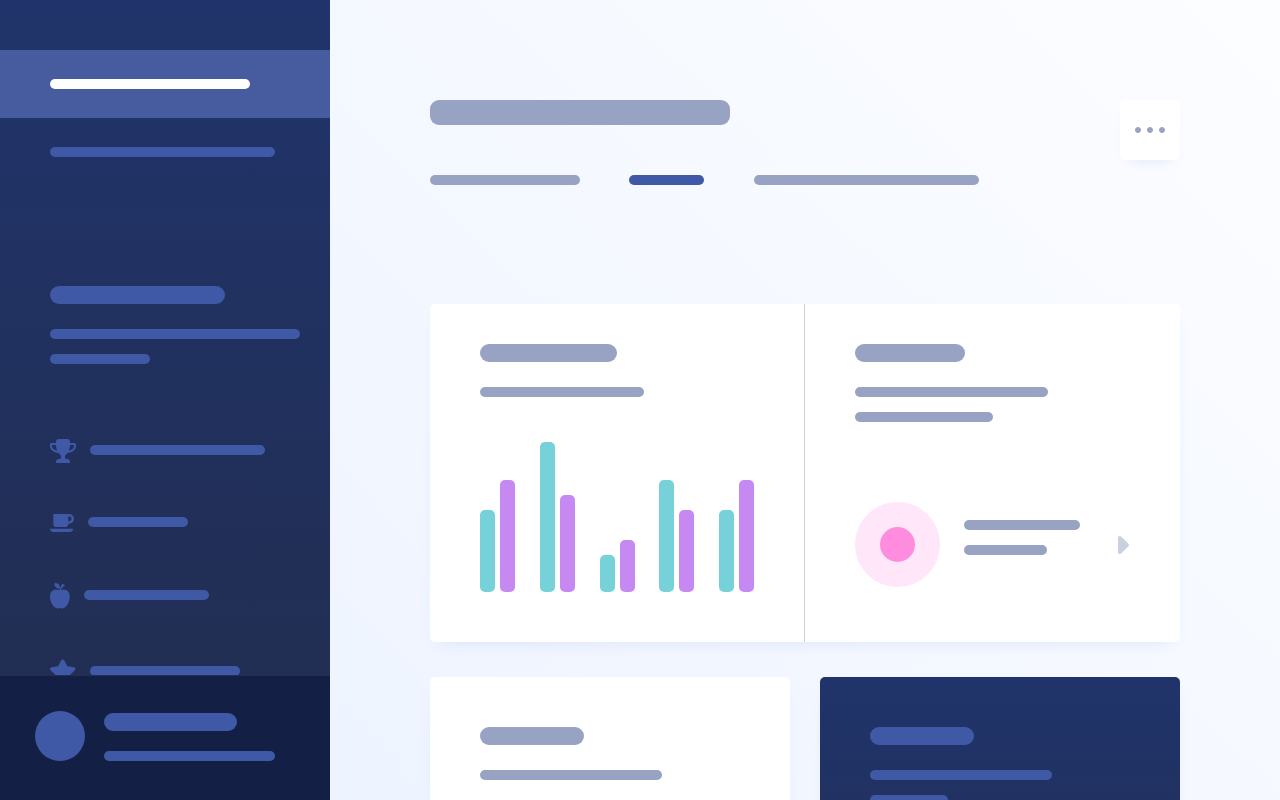
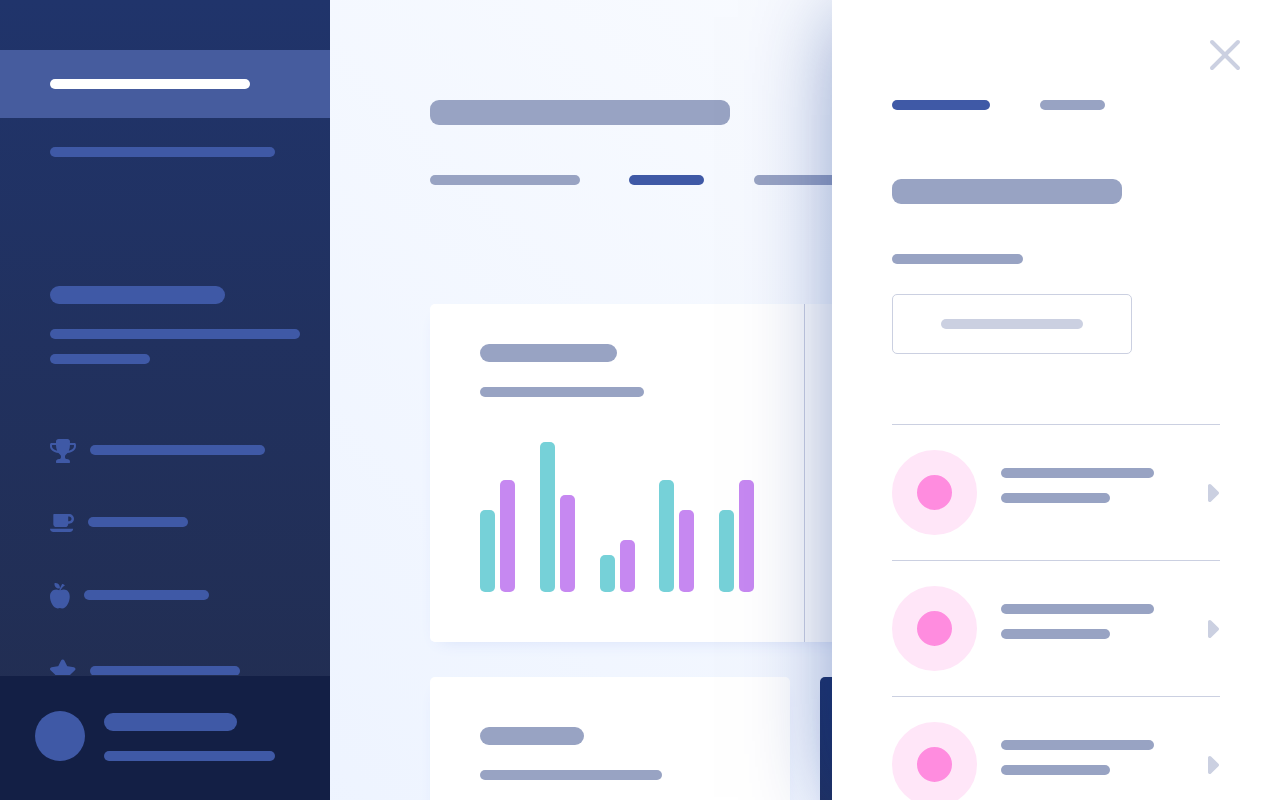
Before and after one commit to undrash/boardme-demo, a website built with webpack: page views/dashboard.html in a window 1280 px wide. Built offline with nearby package versions, Linux system fonts and the light colour scheme.

Commit message:
- Dashboard: Side panel styled

```diff
--- a/src/style/dashboard.scss
+++ b/src/style/dashboard.scss
@@ -5,7 +5,6 @@
 
 
 .dashboard-content-header {
-
   position: relative;
   margin-bottom: 100px;
 
@@ -104,7 +103,6 @@
     bottom: 0;
     left: initial;
   }
-
 }
 
 .stats-list-group {
@@ -116,13 +114,6 @@
     padding-left: 20px;
     vertical-align: middle;
     position: relative;
-
-    //img {
-    //  position: absolute;
-    //  right: 0;
-    //  top: 50%;
-    //  transform: translateY(-50%);
-    //}
   }
 
   .text:last-child {
@@ -143,7 +134,6 @@
 .bottom-stats-container {
   margin-top: 35px;
 
-
   .stats-section {
     width: 48%;
     border-radius: 5px;
@@ -152,7 +142,6 @@
     overflow: auto;
     min-height: 380px;
     position: relative;
-
 
     &.left {
       float: left;
@@ -186,12 +175,9 @@
 .bottom-stats-text-container {
   padding: 50px 50px 35px;
 
-
   .text:last-child {
     margin-bottom: 0;
   }
-
-
 }
 
 .profile-container {
@@ -210,11 +196,70 @@
   }
 }
 
+
+.side-panel {
+  width: 35%;
+  height: 100%;
+  position: fixed;
+  right: 0;
+  top: 0;
+  box-shadow: 0 7px 86px -10px rgba(3,42,133,0.51);
+  background-color: #FFFFFF;
+  padding: 100px 60px 60px;
+  overflow: auto;
+}
+
+#side-panel-close-btn {
+  position: absolute;
+  top: 40px;
+  right: 40px;
+}
+
+.side-panel-header {
+  margin-bottom: 50px;
+
+  .text {
+    display: inline-block;
+
+    &:first-child {
+      margin-right: 45px;
+    }
+  }
+}
+
+.text-group {
+  margin-bottom: 70px;
+
+  .large {
+    margin-bottom: 20px;
+  }
+
+  .secondary-btn {
+    margin-top: 30px;
+  }
+}
+
+.stats-list-container {
+
+
+  .stats-list-group {
+    border-top: 1px solid #CBD0E1;
+    margin-top: 0;
+    padding: 25px 0;
+  }
+}
+
+
+
+
+
+
 @media only screen and (max-width: 1450px) {
   .stats-bar-group:first-child, .stats-bar-group:last-child {
     display: none;
   }
 }
+
 
 
 @media only screen and (max-width: 1235px) {
@@ -233,7 +278,6 @@
     }
   }
 
-
   .bottom-stats-text-container {
     padding: 40px 25px 25px;
   }
@@ -243,18 +287,9 @@
   }
 }
 
-@media only screen and (max-width: 1024px) {
-  //.main-content-container {
-  //  height: 100%;
-  //}
-}
+
 
 @media only screen and (max-width: 750px) {
-
-  //.main-content-container {
-  //  height: 100%;
-  //  padding: 100px 25px 25px;
-  //}
 
   .stats-left {
     width: 100%;
@@ -279,6 +314,8 @@
   }
 }
 
+
+
 @media only screen and (max-width: 520px) {
 
   .dashboard-content-header {
--- a/src/style/main.scss
+++ b/src/style/main.scss
@@ -65,9 +65,7 @@ body {
   &.w-90 {
     width: 90%;
   }
-
 }
-
 
 .oval {
   height: 50px;
@@ -87,18 +85,32 @@ body {
   transition: fill 0.3s ease-in-out;
 }
 
+//----------------------------- BUTTONS ------------------------------
+
+.secondary-btn {
+  border: 1px solid #CBD0E1;
+  border-radius: 5px;
+  width: 240px;
+  padding: 20px 0;
+  text-align: center;
+
+  .text {
+    background-color: #CBD0E1;
+    display: inline-block;
+    margin-bottom: 0;
+  }
+}
+
 .tab-btn {
   transition: background-color 0.3s ease-in-out;
   cursor: pointer;
 
   &:hover {
     background-color: #3F59A6;
-
   }
 
   &.active {
     background-color: #3F59A6;
-
   }
 }
 
@@ -128,7 +140,6 @@ body {
       background: url("img/arrow-left-colored.svg") center no-repeat rgba(70, 92, 158, 0.5);
       float: left;
     }
-
   }
 
   &:hover {
@@ -139,7 +150,6 @@ body {
     }
   }
 }
-
 
 .nav-btn {
   height: 60px;
@@ -160,6 +170,21 @@ body {
   display: none;
 }
 
+.close-btn {
+  width: 30px;
+  height: 30px;
+  cursor: pointer;
+  transition: fill 0.3s ease-in-out;
+
+  &:hover {
+
+    .svg-bg {
+      fill: #3F59A6;
+    }
+
+  }
+}
+
 .white-bg {
   border-radius: 5px;
   background-color: #FFFFFF;
@@ -167,7 +192,6 @@ body {
   width: 100%;
   overflow: auto;
 }
-
 
 .margin-t-40 {
   margin-top: 40px;
@@ -184,7 +208,6 @@ body {
     overflow-y: auto;
     height: calc(100vh - 125px);
   }
-
 
   .nav-links-container {
     margin-top: 50px;
@@ -259,8 +282,6 @@ body {
     }
   }
 
-
-
   .nav-text-container {
     padding: 0 30px 0 50px;
     margin-top: 100px;
@@ -296,15 +317,12 @@ body {
       margin-bottom: 0;
     }
   }
-
 }
 
 .main-content-container {
   width: calc(100% - 330px);
   display: inline-block;
   height: 100vh;
-  //background-color: grey;
-  //float: right;
   max-width: 1700px;
   padding: 100px 100px 20px;
   overflow: auto;
@@ -313,6 +331,8 @@ body {
   margin-left: 330px;
 }
 
+
+
 @media only screen and (max-width: 1235px) {
 
   .main-content-container {
@@ -320,8 +340,9 @@ body {
     overflow: initial;
     height: 100%;
   }
+}
 
-}
+
 
 @media only screen and (max-width: 1024px) {
 
@@ -348,11 +369,11 @@ body {
   .main-content-container {
     width: 100%;
     padding: 50px;
-    //height: 92vh;
     margin-left: 0;
   }
+}
 
-}
+
 
 @media only screen and (max-width: 750px) {
 
--- a/views/dashboard.html
+++ b/views/dashboard.html
@@ -339,7 +339,110 @@
 
 </section>
 
+<section class="side-panel">
 
+    <div class="side-panel-header">
+
+        <div class="text w-30 tab-btn active"></div>
+
+        <div class="text w-20 tab-btn"></div>
+
+        <svg id="side-panel-close-btn" class="close-btn" width="30px" height="30px" viewBox="0 0 30 30" version="1.1" xmlns="http://www.w3.org/2000/svg" xmlns:xlink="http://www.w3.org/1999/xlink">
+            <!-- Generator: Sketch 52.6 (67491) - http://www.bohemiancoding.com/sketch -->
+            <title>close</title>
+            <desc>Created with Sketch.</desc>
+            <g id="Page-1" stroke="none" stroke-width="1" fill="none" fill-rule="evenodd">
+                <g class="svg-bg" id="Dashboard-Panel" transform="translate(-1530.000000, -40.000000)" fill="#CBD0E1" fill-rule="nonzero">
+                    <path d="M1547.88068,55 L1559.40339,66.5227136 C1560.19887,67.3181909 1560.19887,68.6079146 1559.40339,69.403392 C1558.60791,70.1988693 1557.31819,70.1988693 1556.52271,69.403392 L1545,57.8806784 L1533.47729,69.403392 C1532.68181,70.1988693 1531.39209,70.1988693 1530.59661,69.403392 C1529.80113,68.6079146 1529.80113,67.3181909 1530.59661,66.5227136 L1542.11932,55 L1530.59661,43.4772864 C1529.80113,42.6818091 1529.80113,41.3920854 1530.59661,40.596608 C1531.39209,39.8011307 1532.68181,39.8011307 1533.47729,40.596608 L1545,52.1193216 L1556.52271,40.596608 C1557.31819,39.8011307 1558.60791,39.8011307 1559.40339,40.596608 C1560.19887,41.3920854 1560.19887,42.6818091 1559.40339,43.4772864 L1547.88068,55 Z" id="close"></path>
+                </g>
+            </g>
+        </svg>
+
+    </div>
+
+    <div class="text-group">
+
+        <div class="text large w-70"></div>
+
+        <div class="text w-40"></div>
+
+        <div class="secondary-btn">
+
+            <div class="text w-60"></div>
+
+        </div>
+
+    </div>
+
+    <div class="stats-list-container">
+
+        <div class="stats-list-group">
+
+            <div class="stat-oval"></div>
+
+            <div class="text-container">
+
+                <div class="text w-70"></div>
+
+                <div class="text w-50"></div>
+
+                <img class="arrow-right" src="../img/arrow-right.svg">
+
+            </div>
+
+        </div>
+
+        <div class="stats-list-group">
+
+            <div class="stat-oval"></div>
+
+            <div class="text-container">
+
+                <div class="text w-70"></div>
+
+                <div class="text w-50"></div>
+
+                <img class="arrow-right" src="../img/arrow-right.svg">
+
+            </div>
+
+        </div>
+
+        <div class="stats-list-group">
+
+            <div class="stat-oval"></div>
+
+            <div class="text-container">
+
+                <div class="text w-70"></div>
+
+                <div class="text w-50"></div>
+
+                <img class="arrow-right" src="../img/arrow-right.svg">
+
+            </div>
+
+        </div>
+
+        <div class="stats-list-group">
+
+            <div class="stat-oval"></div>
+
+            <div class="text-container">
+
+                <div class="text w-70"></div>
+
+                <div class="text w-50"></div>
+
+                <img class="arrow-right" src="../img/arrow-right.svg">
+
+            </div>
+
+        </div>
+
+    </div>
+
+</section>
 
 
 
```
Also changed, not shown: img/close.svg (added).
